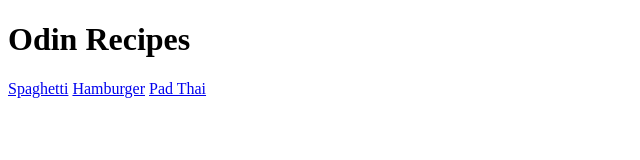
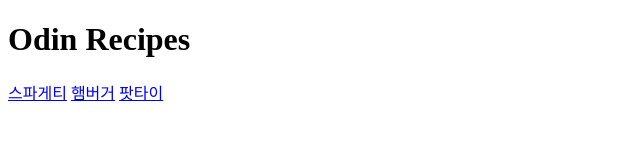
Before and after one commit to ejiseok/odin-recipes, a plain HTML site: page index.html in a window 1280 px wide. Shown: the whole page, without its empty margins (0-640 px from the left). Drawn offline with Linux system fonts and the light colour scheme.

Commit message:
각 페이지 한국어로 재작성

```diff
--- a/index.html
+++ b/index.html
@@ -8,8 +8,8 @@
 <body>
   <h1>Odin Recipes</h1>
 
-  <a href="./recipes/spaghetti.html">Spaghetti</a>
-  <a href="./recipes/hamburger.html">Hamburger</a>
-  <a href="./recipes/pad-thai.html">Pad Thai</a>
+  <a href="./recipes/spaghetti.html">스파게티</a>
+  <a href="./recipes/hamburger.html">햄버거</a>
+  <a href="./recipes/pad-thai.html">팟타이</a>
 </body>
 </html>
```
Also changed, not shown: recipes/hamburger.html (+5 -2 lines), recipes/pad-thai.html (+2 -2 lines), recipes/spaghetti.html (+2 -2 lines).
